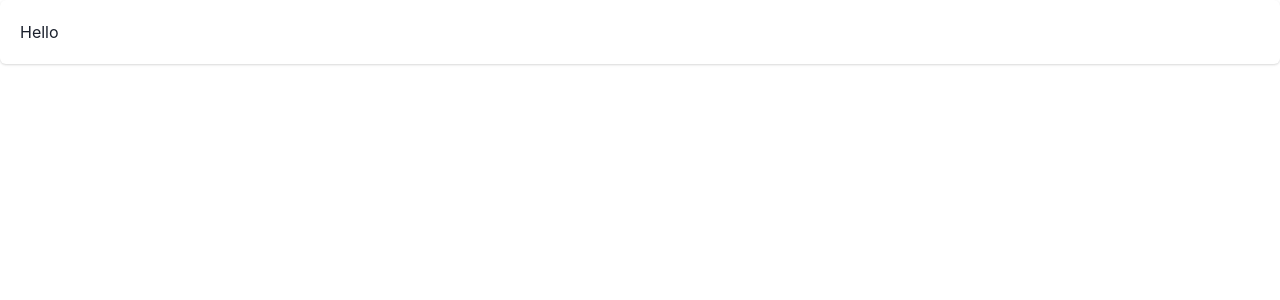
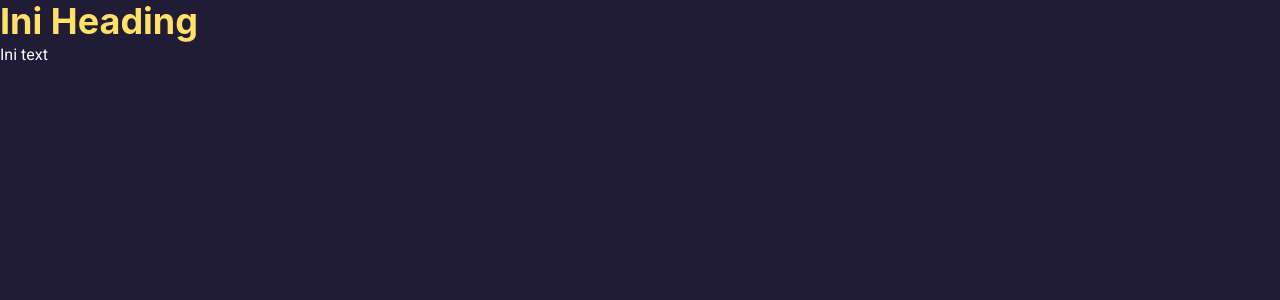
Before and after one commit to arsadii/pokedex, a React (Vite) app: page / in a window 1280 px wide. Shown: the top 300 px of the page. Built offline with nearby package versions, Linux system fonts and the light colour scheme.

Commit message:
add : setup react-router-dom

```diff
--- a/package.json
+++ b/package.json
@@ -14,7 +14,8 @@
     "@emotion/styled": "^11.10.6",
     "framer-motion": "^10.10.0",
     "react": "^18.2.0",
-    "react-dom": "^18.2.0"
+    "react-dom": "^18.2.0",
+    "react-router-dom": "^6.10.0"
   },
   "devDependencies": {
     "@types/react": "^18.0.28",
--- a/src/App.tsx
+++ /dev/null
@@ -1,16 +0,0 @@
-import React from "react";
-import { Card, CardBody, Text } from "@chakra-ui/react";
-
-const App: React.FC = () => {
-  return (
-    <main className="app">
-      <Card>
-        <CardBody>
-          <Text>Hello</Text>
-        </CardBody>
-      </Card>
-    </main>
-  );
-};
-
-export default App;
--- a/src/main.tsx
+++ b/src/main.tsx
@@ -1,12 +1,13 @@
 import React from "react";
 import ReactDOM from "react-dom/client";
-import App from "./App";
 import { ChakraProvider } from "@chakra-ui/react";
+import { RouterProvider } from "react-router-dom";
+import router from "./routes/routes";
 
 ReactDOM.createRoot(document.getElementById("root") as HTMLElement).render(
   <ChakraProvider>
     <React.StrictMode>
-      <App />
+      <RouterProvider router={router} />
     </React.StrictMode>
   </ChakraProvider>
 );
--- /dev/null
+++ b/src/pages/Landing/Landing.module.scss
@@ -0,0 +1,6 @@
+@import "src/reusables/designSystem/theme.scss";
+
+.app {
+  background-color: $primaryBgColor;
+  min-height: 100vh;
+}
--- /dev/null
+++ b/src/pages/Landing/Landing.tsx
@@ -0,0 +1,15 @@
+import React from "react";
+import Styles from "./Landing.module.scss";
+import Heading from "src/reusables/designSystem/Heading/Heading";
+import Text from "src/reusables/designSystem/Text/Text";
+
+const Landing: React.FC = () => {
+  return (
+    <main className={Styles["app"]}>
+      <Heading>Ini Heading</Heading>
+      <Text>Ini text</Text>
+    </main>
+  );
+};
+
+export default Landing;
--- /dev/null
+++ b/src/routes/routes.tsx
@@ -0,0 +1,11 @@
+import { createBrowserRouter } from "react-router-dom";
+import Landing from "src/pages/Landing/Landing";
+
+const router = createBrowserRouter([
+  {
+    path: "/",
+    element: <Landing />,
+  },
+]);
+
+export default router;
```
Also changed, not shown: 1 other file (tests, documents, lock files or other folders).
